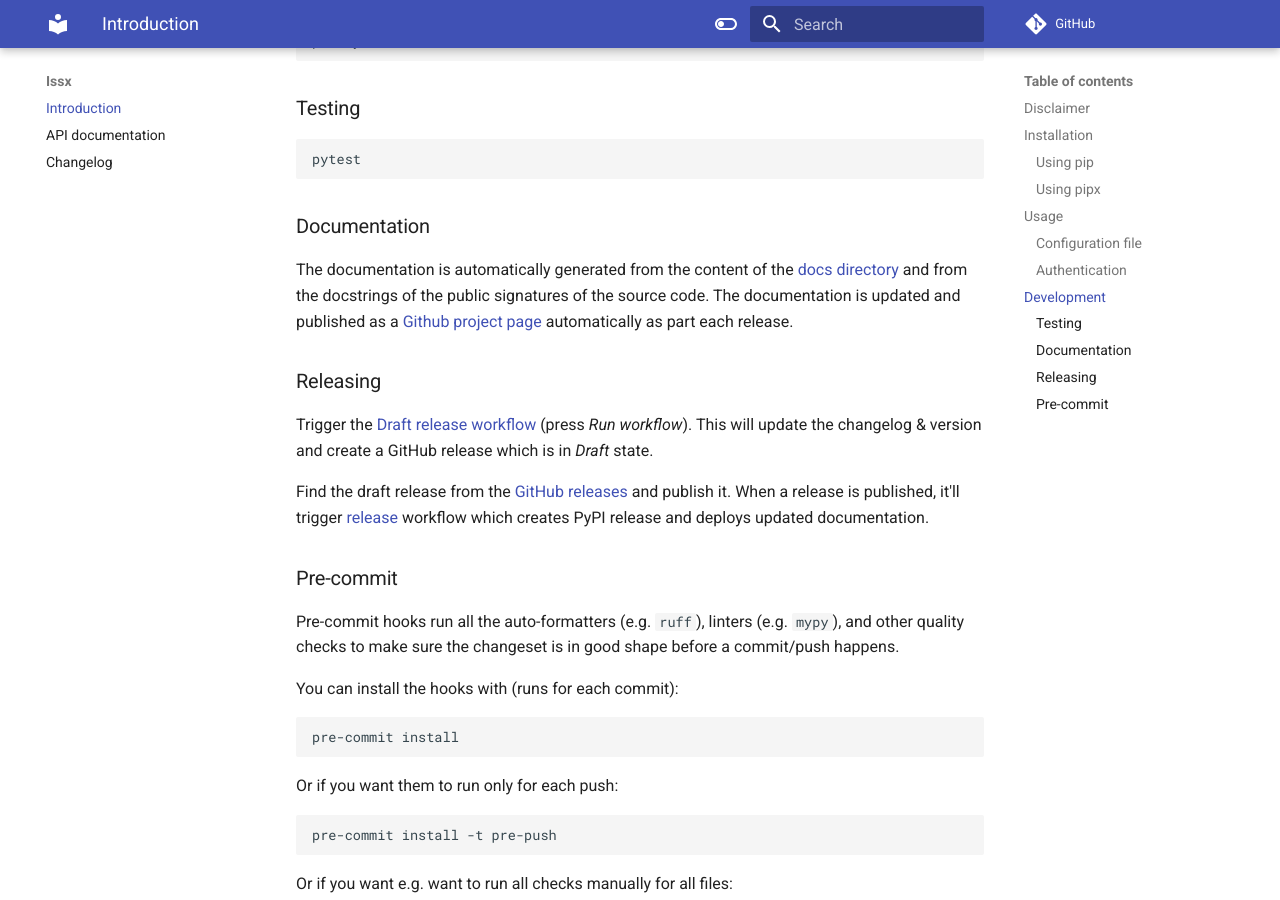
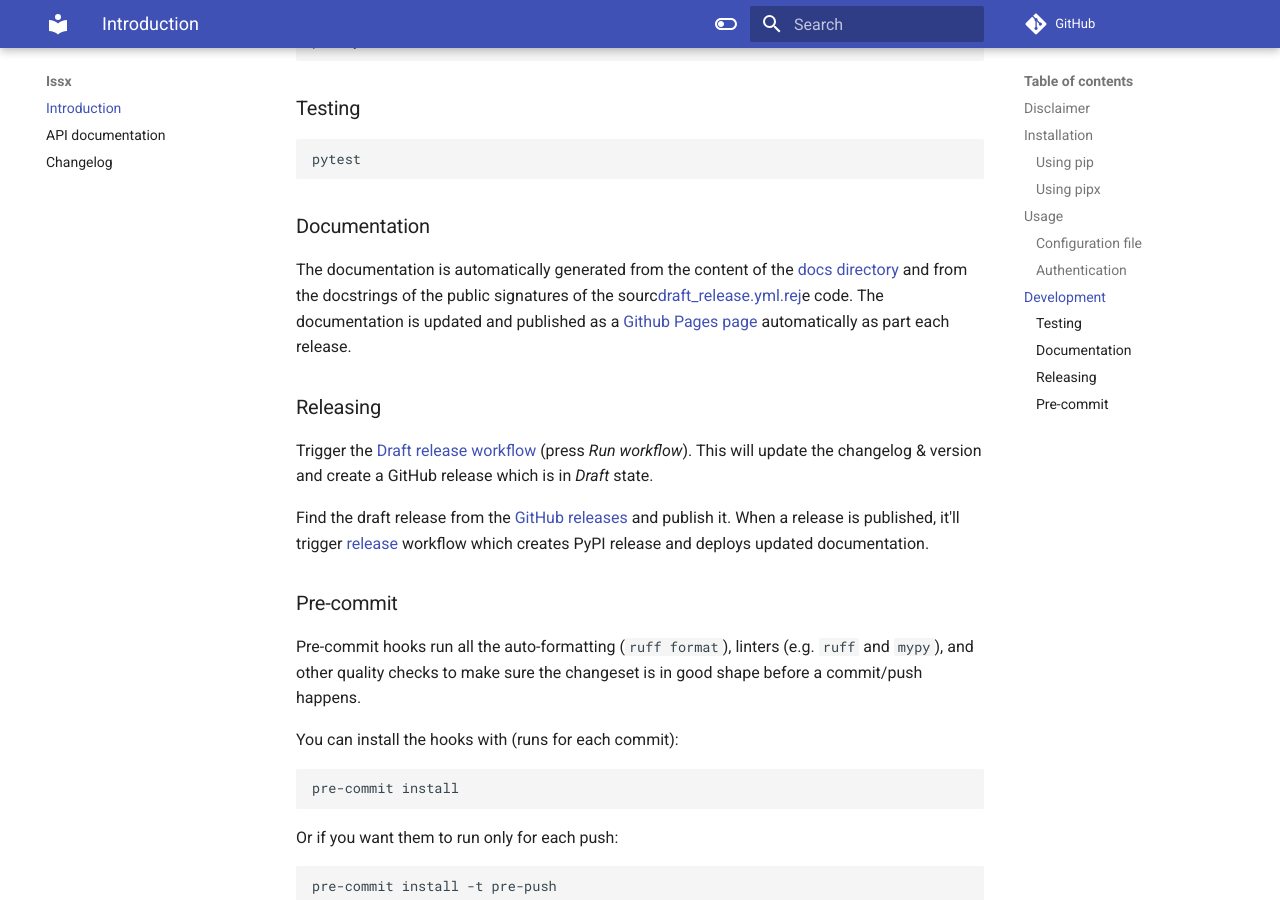
Before and after one commit to nekeal/issx, an MkDocs documentation site: the page built from docs/index.md, in a window 1280 px wide and 900 px high, scrolled down 2311 px. Built offline with MkDocs 1.6.1 and Material for MkDocs 9.7.7, drawn with Linux system fonts in a browser that asks for light colours; comment, search, counter and statistics services are not loaded.

Commit message:
Update cookiecutter template

```diff
--- a/README.md
+++ b/README.md
@@ -110,9 +110,8 @@
 
 ### Documentation
 
-The documentation is automatically generated from the content of the [docs directory](./docs) and from the docstrings
- of the public signatures of the source code. The documentation is updated and published as a [Github project page
- ](https://pages.github.com/) automatically as part each release.
+The documentation is automatically generated from the content of the [docs directory](https://github.com/nekeal/issx/tree/master/docs) and from the docstrings
+ of the public signatures of the sourc[draft_release.yml.rej](.github%2Fworkflows%2Fdraft_release.yml.rej)e code. The documentation is updated and published as a [Github Pages page](https://pages.github.com/) automatically as part each release.
 
 ### Releasing
 
@@ -126,7 +125,7 @@
 
 ### Pre-commit
 
-Pre-commit hooks run all the auto-formatters (e.g. `ruff`), linters (e.g. `mypy`), and other quality
+Pre-commit hooks run all the auto-formatting (`ruff format`), linters (e.g. `ruff` and `mypy`), and other quality
  checks to make sure the changeset is in good shape before a commit/push happens.
 
 You can install the hooks with (runs for each commit):
--- a/mkdocs.yml
+++ b/mkdocs.yml
@@ -28,9 +28,7 @@
       default_handler: python
       handlers:
         python:
-          rendering:
+          options:
             show_signature_annotations: true
             show_source: true
             show_submodules: true
-      watch:
-        - src/issx
```
Also changed, not shown: .pre-commit-config.yaml (+10 -7 lines), pyproject.toml (+10 -6 lines), .cruft.json, CHANGELOG.md (line endings or trailing spaces), 8 other files.
